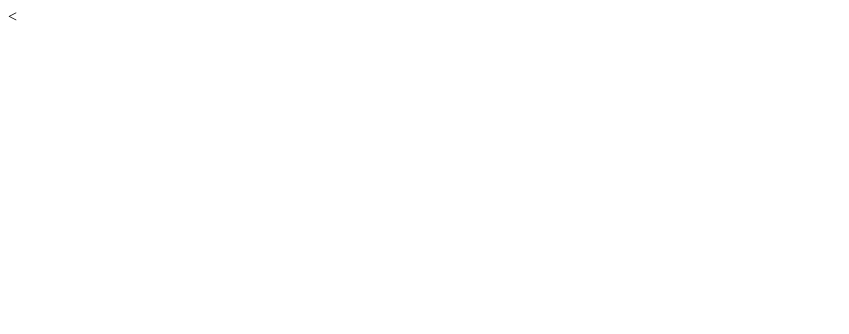
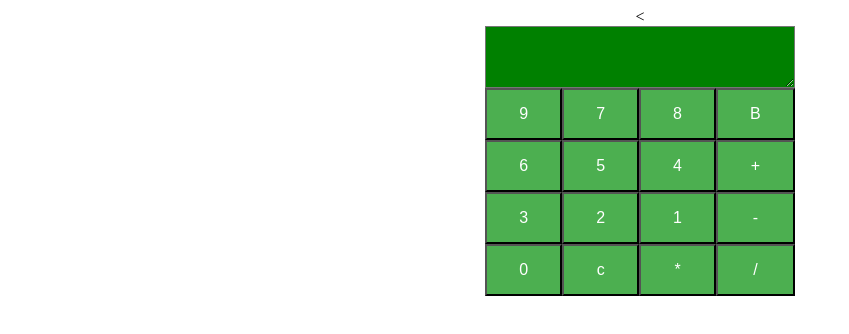
Before and after one commit to dhiru994/basicCalculator, a plain HTML site: page index.html in a window 1280 px wide. Shown: the whole page, without its empty margins (0-849 px from the left). Drawn offline with Linux system fonts and the light colour scheme.

Commit message:
css and html edited

```diff
--- a/index.html
+++ b/index.html
@@ -1,5 +1,6 @@
 <<!DOCTYPE html>
   <html lang="en">
+
   <head>
     <meta charset="UTF-8">
     <meta name="viewport" content="width=device-width, initial-scale=1.0">
@@ -7,7 +8,45 @@
     <title>Calculator</title>
     <link rel="stylesheet" href="style.css">
   </head>
+
   <body>
+    <div class="board">
+      <div class="textDisplay">
+        <textarea name="textArea" rows="2" cols="20"></textarea>
+      </div>
+      <div class="calcItems">
+        <button class="data 9">9</button>
+        <button class="data 7">7</button>
+        <button class="data 8">8</button>
+
+        <button class="backSpace">B</button>
+
+        <button class="data 6">6</button>
+        <button class="data 5">5</button>
+        <button class="data 4">4</button>
+
+        <button class="data +">+</button>
+
+        <button class="data 3">3</button>
+        <button class="data 2">2</button>
+        <button class="data 1">1</button>
+
+        <button class="data -">-</button>
+
+        <button class="data 0">0</button>
+
+        <button class="data c">c</button>
+        <button class="data *">*</button>
+        <button class="data /">/</button>
+
+      </div>
+
+
+
+
+
+    </div>
     <script src='script.js'></script>
   </body>
+
   </html>
--- a/style.css
+++ b/style.css
@@ -0,0 +1,41 @@
+*, *::after, *::before {
+  box-sizing: border-box;
+}
+
+body {
+  text-align: center;
+  height: auto;
+  width: auto;
+}
+
+textarea {
+  background: green;
+  width: 309.69px;
+  height: 62px;
+  color: white;
+  font-size: 20px;
+}
+
+button {
+  background-color: #4CAF50;
+  /* Green */
+  color: white;
+  padding: 15px 32px;
+  text-align: center;
+  text-decoration: none;
+  font-size: 16px;
+}
+
+.board {
+  display: grid;
+  justify-content: center;
+  align-items: center;
+  grid-template-rows: repeat(auto);
+}
+
+.calcItems {
+  display: grid;
+  justify-content: center;
+  align-items: center;
+  grid-template-columns: repeat(4, auto);
+}
```
Lines whose indentation alone changed are shown as unchanged.
